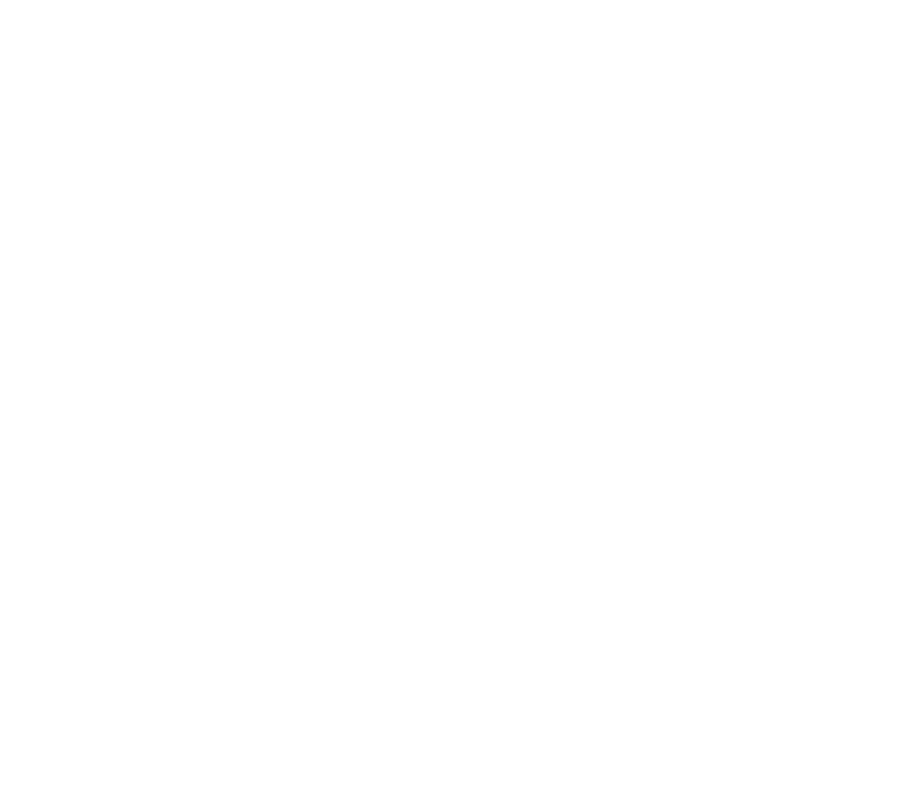
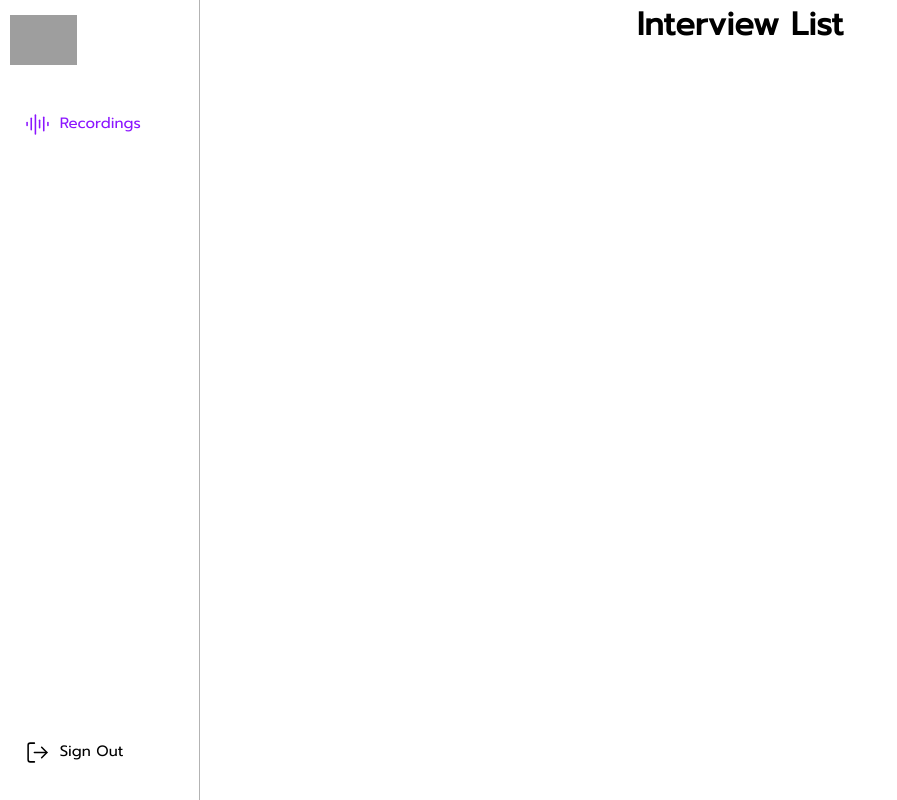
Before and after one commit to guncv/Interview-User-Client, a React (Vite) app: page /recordings in a window 1280 px wide. Before the commit this address had no page. Shown: the whole page, without its empty margins (0-897 px from the left). Built offline with nearby package versions, Linux system fonts and the light colour scheme; grey boxes are pictures that could not be loaded.

Commit message:
style(sidebar): change side bar styling

```diff
--- a/src/assets/styles/Color.ts
+++ b/src/assets/styles/Color.ts
@@ -4,6 +4,7 @@
     DISABLED_TEXT_COLOR: '#B3B3B3',
     LECTURE_CONTENT_PART_COLOR: '#F5F5F5',
     ACCENT_COLOR: '#8B15FF',
+    ACCENT_COLOR_LIGHT: '#E6D2FF',
     TEXT_WHITE_COLOR: '#FFFFFF',
     TEXT_ERROR_COLOR: '#DC3545',
     SIDEBAR_COLOR: '#170833',
--- a/src/components/common/SideBarItem.tsx
+++ b/src/components/common/SideBarItem.tsx
@@ -17,16 +17,16 @@
     const sideBarItemContainerStyle: CSSProperties = {
         display: 'flex',
         flexDirection: 'row',
-        alignItems: 'center',
+        alignItems: 'start',
         width: '100%',
         justifyContent: 'center',
         gap: '5%',
-        cursor: !isActive ? 'pointer' : 'default',
+        cursor: 'pointer',
         transition: 'all 0.3s ease',
-        backgroundColor: hover && !isActive ? Colors.ACCENT_COLOR : '',
+        backgroundColor: hover ? isActive ? Colors.ACCENT_COLOR_LIGHT : Colors.CONTENT_HOVER_COLOR : '',
         paddingTop: '15px',
         paddingBottom: '15px',
-        color: Colors.PRIMARY_COLOR,
+        color: isActive ? Colors.ACCENT_COLOR : Colors.PRIMARY_COLOR,
     };
 
     const iconContainerStyle: CSSProperties = {
--- a/src/components/layout/ContentLayout.tsx
+++ b/src/components/layout/ContentLayout.tsx
@@ -1,13 +1,14 @@
 import { useEffect, useState, type CSSProperties } from 'react';
 import Colors from '../../assets/styles/Color';
 import SideBarItem from '../common/SideBarItem';
-import { LogOut, Menu, School, X } from 'lucide-react';
+import { AudioLines, LogOut, Menu, X } from 'lucide-react';
 import Size from '../../assets/styles/Size';
 import Fonts from '../../assets/styles/Font';
 import { useLocation } from 'react-router-dom';
 import { safeNavigate } from '../../utils/navigation';
 import { useContextProvider } from './ContextProvider';
 import { showSignOutPopup } from './AppProvider';
+import logo from '../../assets/images/logo.png';
 
 const ContentLayout = ({ children }: { children: React.ReactNode }) => {
     const location = useLocation();
@@ -32,7 +33,12 @@
         if (!isActive(path)) safeNavigate(path);
     };
 
-
+    useEffect(() => {
+        document.body.style.overflow = 'hidden';
+        return () => {
+            document.body.style.overflow = '';
+        };
+    }, []);
 
     const pageStyle: CSSProperties = {
         width: '100vw',
@@ -45,8 +51,7 @@
     const sideBarStyle: CSSProperties = {
         width: isMobile || isTablet ? '100%' : '200px',
         height: isMobile || isTablet ? '60px' : '100%',
-        backgroundColor: isMobile || isTablet ? 'transparent' : Colors.SIDEBAR_COLOR,
-        color: Colors.TEXT_WHITE_COLOR,
+        borderRight: `1px solid ${Colors.DISABLED_TEXT_COLOR}`,
         display: 'flex',
         flexDirection: isMobile || isTablet ? 'row' : 'column',
         justifyContent: 'space-between',
@@ -57,7 +62,6 @@
     };
 
     const barContentWrapperStyle: CSSProperties = {
-        backgroundColor: Colors.SIDEBAR_COLOR,
         width: '100%',
         height: '100%',
         display: 'flex',
@@ -70,7 +74,7 @@
     const sideBarItemStyle: CSSProperties = {
         width: Size.Large,
         height: Size.Large,
-        strokeWidth: 1,
+        strokeWidth: 1.5,
     };
 
     const contentStyle: CSSProperties = {
@@ -123,21 +127,26 @@
     const sideBarItemContainerStyle: CSSProperties = {
         display: 'flex',
         flexDirection: 'column',
-        marginTop: '60px',
-        fontFamily: Fonts.Light,
+        marginTop: '25px',
+        fontFamily: Fonts.Regular,
+    };
+
+    const logoStyle: CSSProperties = {
+        height: '50px',
+        width: 'auto',
+        objectFit: 'contain',
     };
 
     const menuItems: { icon: React.ReactNode; text: string; path: string }[] = [
-        { icon: <School style={sideBarItemStyle} />, text: 'Courses List', path: '/courses' },
+        { icon: <AudioLines style={sideBarItemStyle} />, text: 'Recordings', path: '/recordings' },
     ];
-
 
     return (
         <div style={pageStyle}>
         <div style={sideBarStyle}>
             {isMobile || isTablet ? (
             <div style={barContentWrapperStyle}>
-                {/* <img src={logo} alt="Logo" style={logoStyle} /> */}
+                <img src={logo} alt="Logo" style={logoStyle} />
                 <SideBarItem
                 icon={<Menu style={sideBarItemStyle} />}
                 text=""
@@ -150,7 +159,7 @@
             <>
                 <div>
                     <div style={{ paddingLeft: '10px', paddingTop: '15px' }}>
-                        {/* <img src={logo} alt="Logo" style={logoStyle} /> */}
+                        <img src={logo} alt="Logo" style={logoStyle} />
                     </div>
                     <div style={sideBarItemContainerStyle}>
                         {menuItems.map((item) => (
--- a/src/constants/index.ts
+++ b/src/constants/index.ts
@@ -40,7 +40,7 @@
   FORGOT_PASSWORD: '/forgot-password',
   RESET_PASSWORD: '/reset-password',
   RESET_PASSWORD_SUCCESS: '/reset-password-success',
-  INTERVIEW_LIST: '/interview-list',
+  RECORDINGS: '/recordings',
 } as const;
 
 // Rating Constants
--- a/src/routes/routeConfig.ts
+++ b/src/routes/routeConfig.ts
@@ -24,5 +24,5 @@
   { path: '/verify-email', component: VerifyEmail, exact: true},
   { path: '/reset-password', component: ResetPassword, exact: true},
   { path: '/reset-password-success', component: ResetPasswordSuccess, exact: true},
-  { path: '/interview-list', component: InterviewList, exact: true},
+  { path: '/recordings', component: InterviewList, exact: true},
 ];
--- a/src/sagas/userSaga.ts
+++ b/src/sagas/userSaga.ts
@@ -94,7 +94,7 @@
         if (response.success) {
             localStorage.setItem(STORAGE_KEYS.ACCESS_TOKEN, response.data.access_token);
             console.log('response.data.access_token', response.data.access_token);
-            safeNavigate(ROUTES.INTERVIEW_LIST);
+            safeNavigate(ROUTES.RECORDINGS);
         } else {
             yield call(hideSpinner);
             yield call(handleStatusUserError, response.statusCode, response.message);
```
Also changed, not shown: 1 other file (tests, documents, lock files or other folders).
